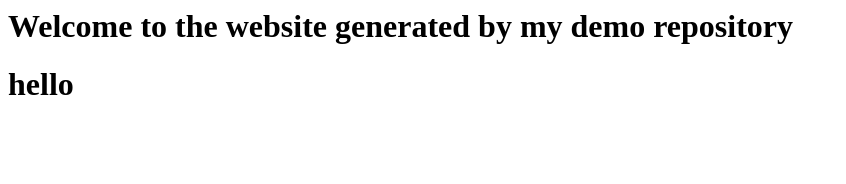
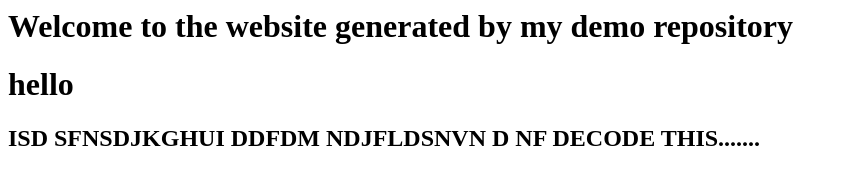
Before and after one commit to Foodies-Devs/demo-repository, a website: page index.html in a window 1280 px wide. Shown: the whole page, without its empty margins (0-846 px from the left). Drawn offline with Linux system fonts and the light colour scheme.

Commit message:
decode this

```diff
--- a/index.html
+++ b/index.html
@@ -1,2 +1,3 @@
 <h1>Welcome to the website generated by my demo repository</h1>
 <h1>hello</h1>
+<h2>ISD SFNSDJKGHUI DDFDM NDJFLDSNVN  D NF DECODE THIS.......</h2>
```
